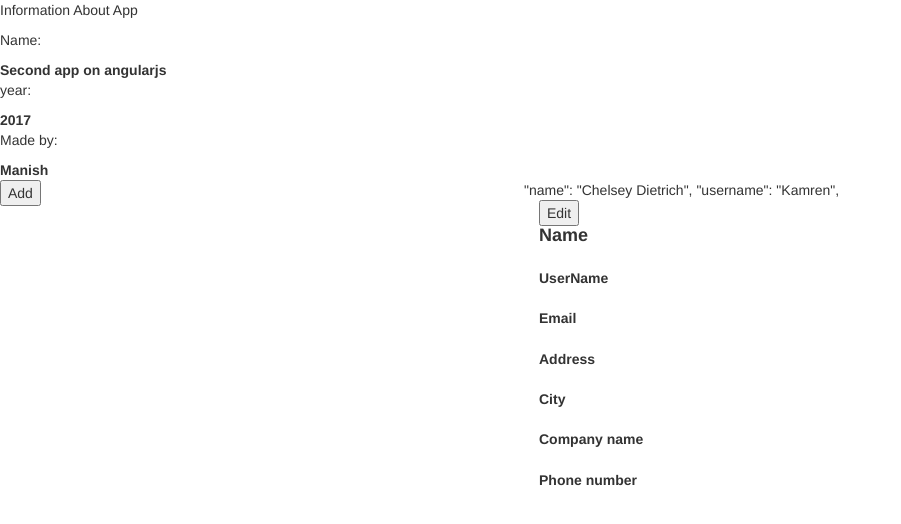
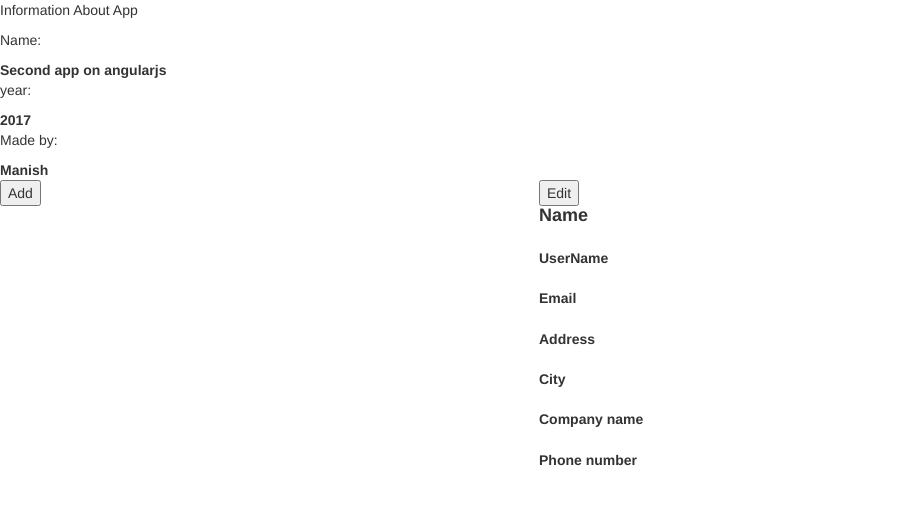
Before and after one commit to nishkul/SampleOnAngularJS_02, a plain HTML site: page index.html in a window 1280 px wide. Shown: the whole page, without its empty margins (0-901 px from the left). Drawn offline with nearby package versions, Linux system fonts and the light colour scheme; no server answers.

Commit message:
Update index.html

```diff
--- a/index.html
+++ b/index.html
@@ -54,8 +54,6 @@
   <div  class="media-right ">
  <img ng-src="{{singleUser.url}}">
   </div>
-             "name": "Chelsey Dietrich",
-    "username": "Kamren",
   <div class=" col-md-6  media-body">
       <Button ng-hide="toggleEditFlag" ng-click="toggleEdit()">Edit</Button><Button ng-show="toggleEditFlag" ng-click="save()">Save</Button>
       <h4 class="media-heading"><b>Name </b><span ng-hide="toggleEditFlag" >{{singleUser.name}}</span><input type="text" ng-show="toggleEditFlag" ng-model="singleUser.name"></h4><br>
```
